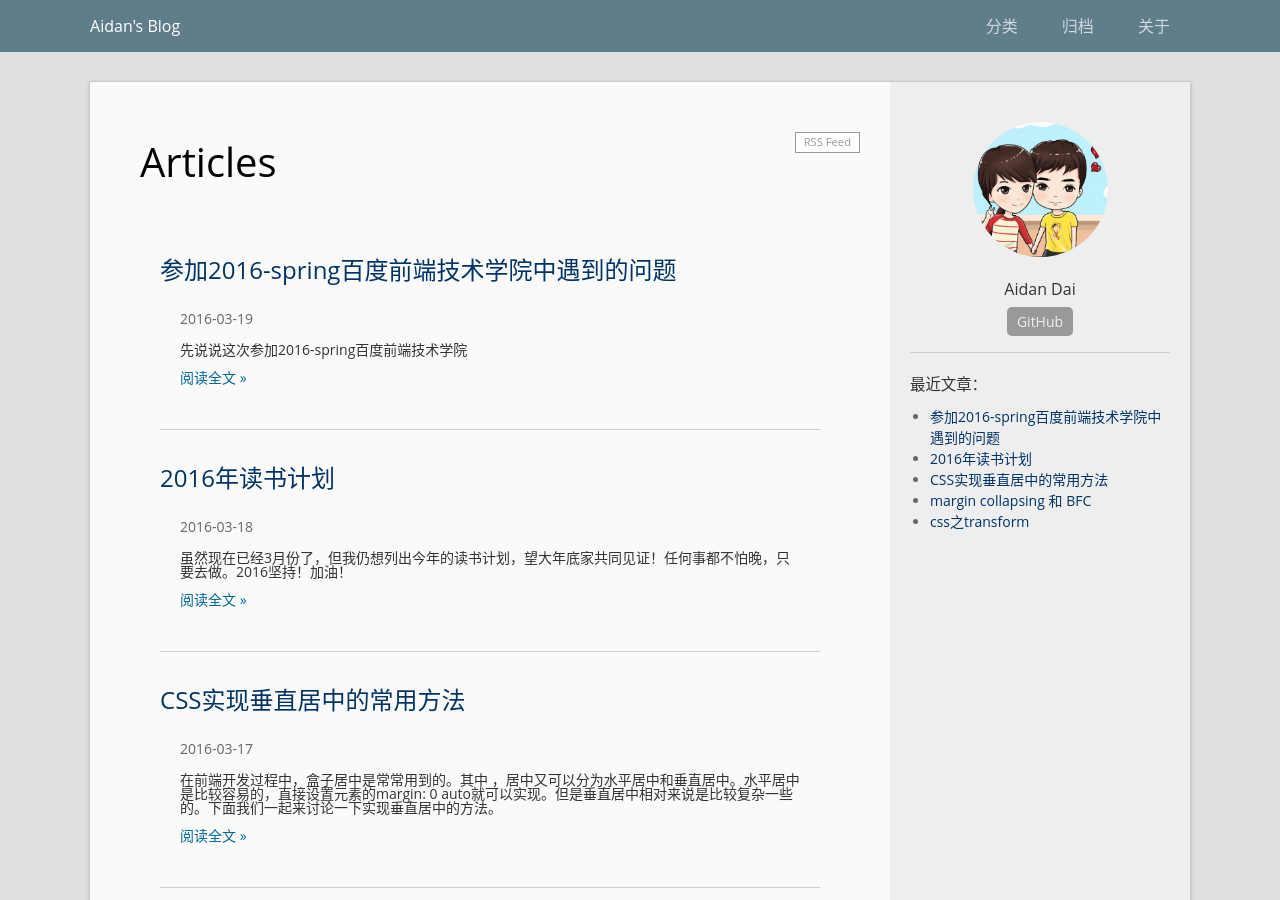
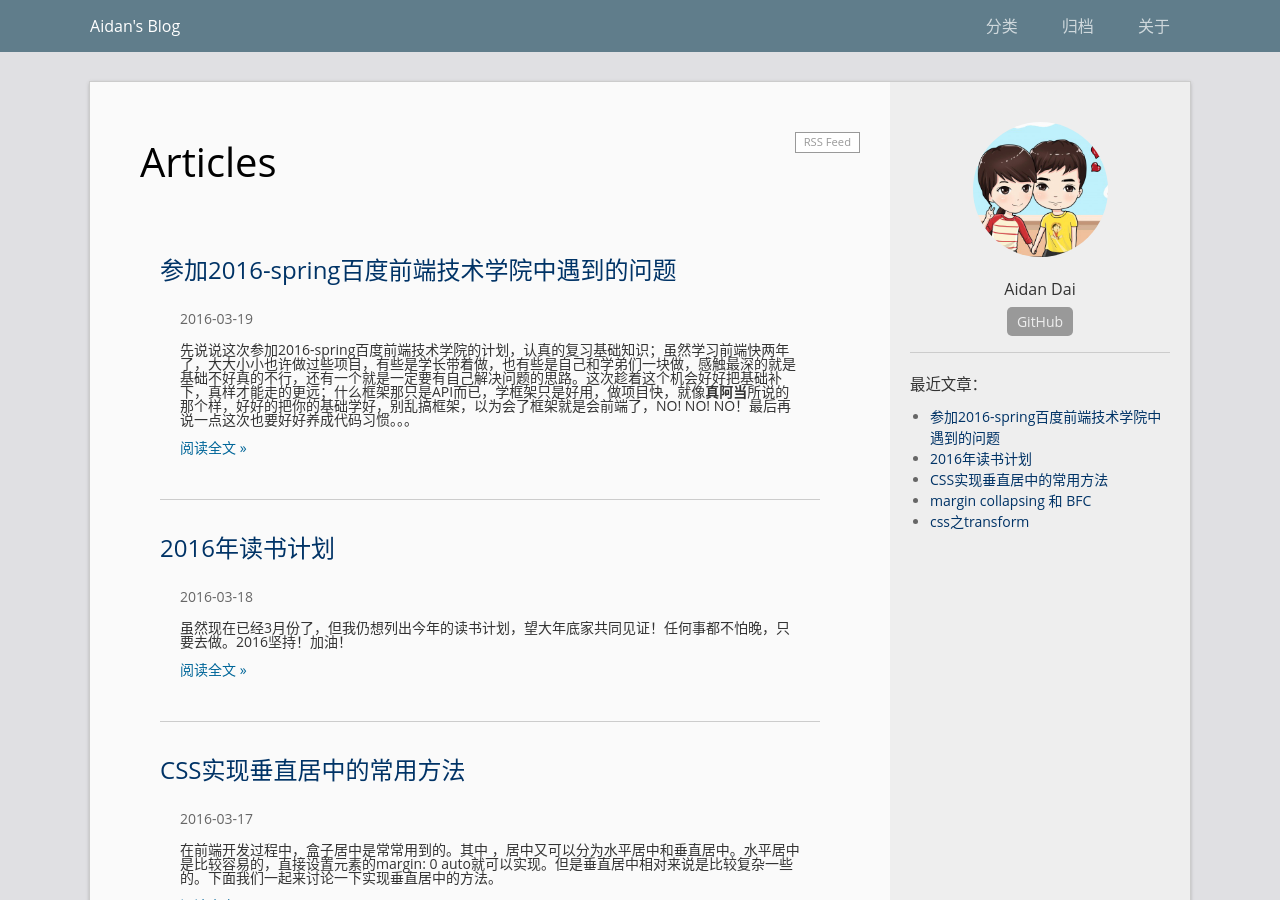
Before and after one commit to shengxiazi/AidanDai.github.io, a Jekyll site: the page built from index.html, in a window 1280 px wide and 900 px high. Built offline with Jekyll 4.4.1, drawn with Linux system fonts in a browser that asks for light colours; the list of posts is cut into pages by our own code.

Commit message:
successful task list for blog

```diff
--- a/_posts/2016-03-19-2016-spring-baidu-ife-confuse.md
+++ b/_posts/2016-03-19-2016-spring-baidu-ife-confuse.md
@@ -6,15 +6,13 @@ categories: web
 tags: html css
 ---
 
-先说说这次参加2016-spring百度前端技术学院
-
-## 突兀的&lt;P&gt;
+先说说这次参加2016-spring百度前端技术学院的计划，认真的复习基础知识；虽然学习前端快两年了，大大小小也许做过些项目，有些是学长带着做，也有些是自己和学弟们一块做，感触最深的就是基础不好真的不行，还有一个就是一定要有自己解决问题的思路。这次趁着这个机会好好把基础补下，真样才能走的更远；什么框架那只是API而已，学框架只是好用，做项目快，就像**真阿当**所说的那个样，好好的把你的基础学好，别乱搞框架，以为会了框架就是会前端了，NO! NO! NO！最后再说一点这次也要好好养成代码习惯。。。
 
 # 突兀的p元素
 
 在参加2016-spring百度前端技术学院做任务七的时候，遇到了如下问题：
 
-![突兀的p](/asset/image/article/ploat-relative.jpg)
+![突兀的p](/asset/images/article/float-relative.jpg)
 
 ## 简单问题描述：
 
```
